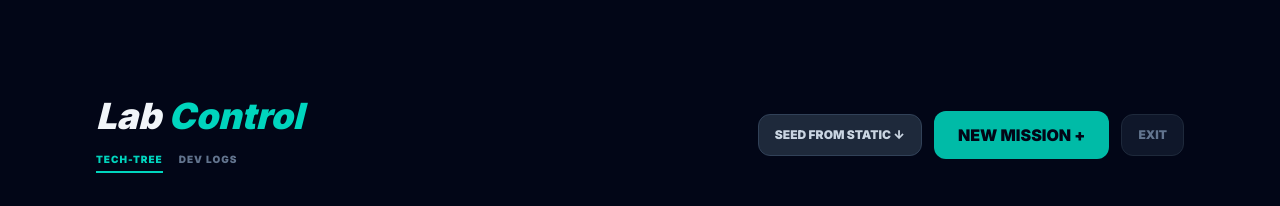
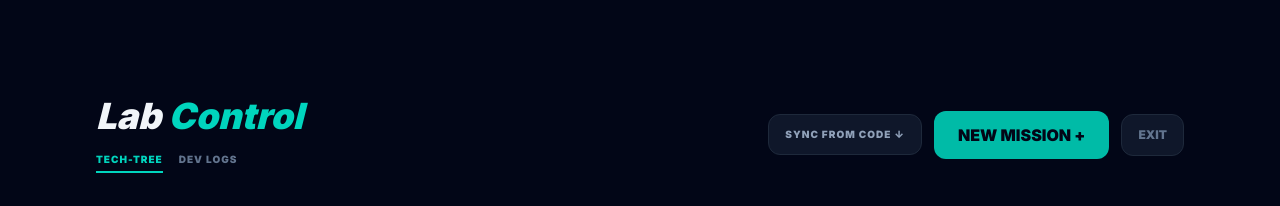
Before and after one commit to koivulabs/koivulabs-hub, a Next.js app: page /admin in a window 1280 px wide. Shown: the top 206 px of the page. Built offline with nearby package versions, Linux system fonts and the light colour scheme; no server answers; the database is empty; sample sign-in values are in the browser's storage.

Commit message:
fix: Enable project syncing from static code in Admin UI

```diff
--- a/src/app/admin/page.tsx
+++ b/src/app/admin/page.tsx
@@ -128,13 +128,14 @@ export default function AdminPage() {
                         </div>
                     </div>
                     <div className="flex items-center gap-3">
-                        {activeTab === 'projects' && projects.length === 0 && (
+                        {activeTab === 'projects' && (
                             <button
                                 onClick={handleSeedProjects}
                                 disabled={seeding}
-                                className="px-4 py-3 bg-slate-800 border border-slate-700 text-slate-300 text-xs font-black rounded-xl hover:bg-slate-700 transition-all disabled:opacity-50"
+                                title="Sync static project config to Firestore"
+                                className="px-4 py-3 bg-slate-900 border border-slate-800 text-slate-400 text-[10px] font-black tracking-widest uppercase rounded-xl hover:text-teal-400 hover:border-teal-400/30 transition-all disabled:opacity-50"
                             >
-                                {seeding ? 'SEEDING...' : 'SEED FROM STATIC ↓'}
+                                {seeding ? 'SYNCING...' : 'SYNC FROM CODE ↓'}
                             </button>
                         )}
                         <button
@@ -145,10 +146,10 @@ export default function AdminPage() {
                         </button>
                         <button
                             onClick={async () => {
-                                    await signOut(auth);
-                                    await fetch('/api/auth/session', { method: 'DELETE' });
-                                    router.push('/');
-                                }}
+                                await signOut(auth);
+                                await fetch('/api/auth/session', { method: 'DELETE' });
+                                router.push('/');
+                            }}
                             className="px-4 py-3 bg-slate-900 border border-slate-800 text-slate-500 text-xs font-black rounded-xl hover:text-red-400 hover:border-red-500/30 transition-all"
                         >
                             EXIT
```
